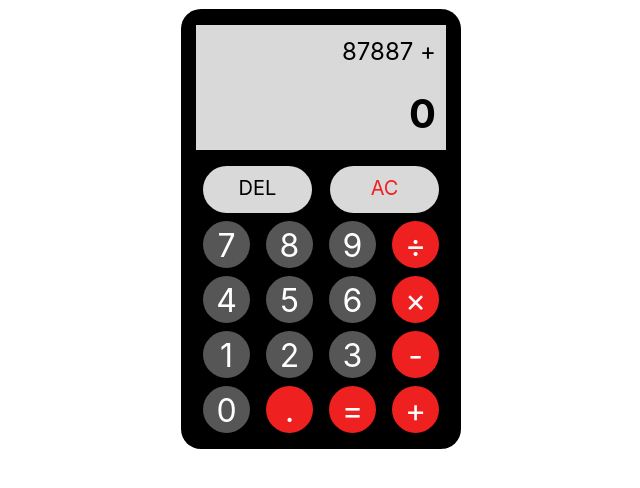
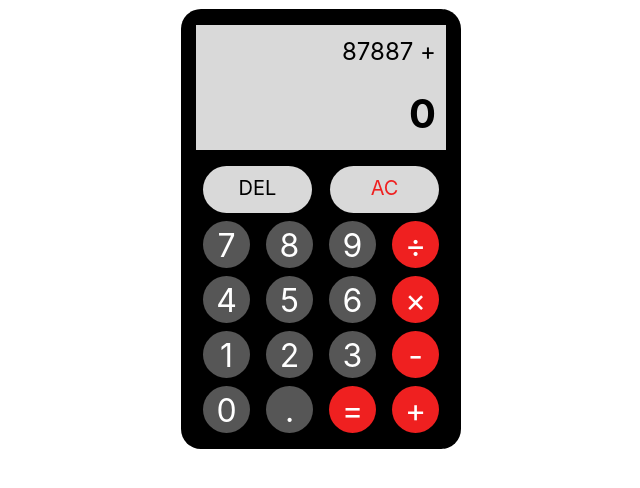
Before and after one commit to jamesarrojo/calculator, a plain HTML site: page index.html in a window 1280 px wide. Shown: the part 88-576 px from the top of the page, without its empty margins (319-959 px from the left). Drawn offline with Linux system fonts and the light colour scheme.

Commit message:
included the period in  number class

```diff
--- a/index.html
+++ b/index.html
@@ -39,7 +39,7 @@
             </div>
             <div class="row 5">
                 <a href="#" class="button number">0</a>
-                <a href="#" class="button">.</a>
+                <a href="#" class="button number">.</a>
                 <a href="#" class="button">=</a>
                 <a href="#" class="button">+</a>
             </div>
```
